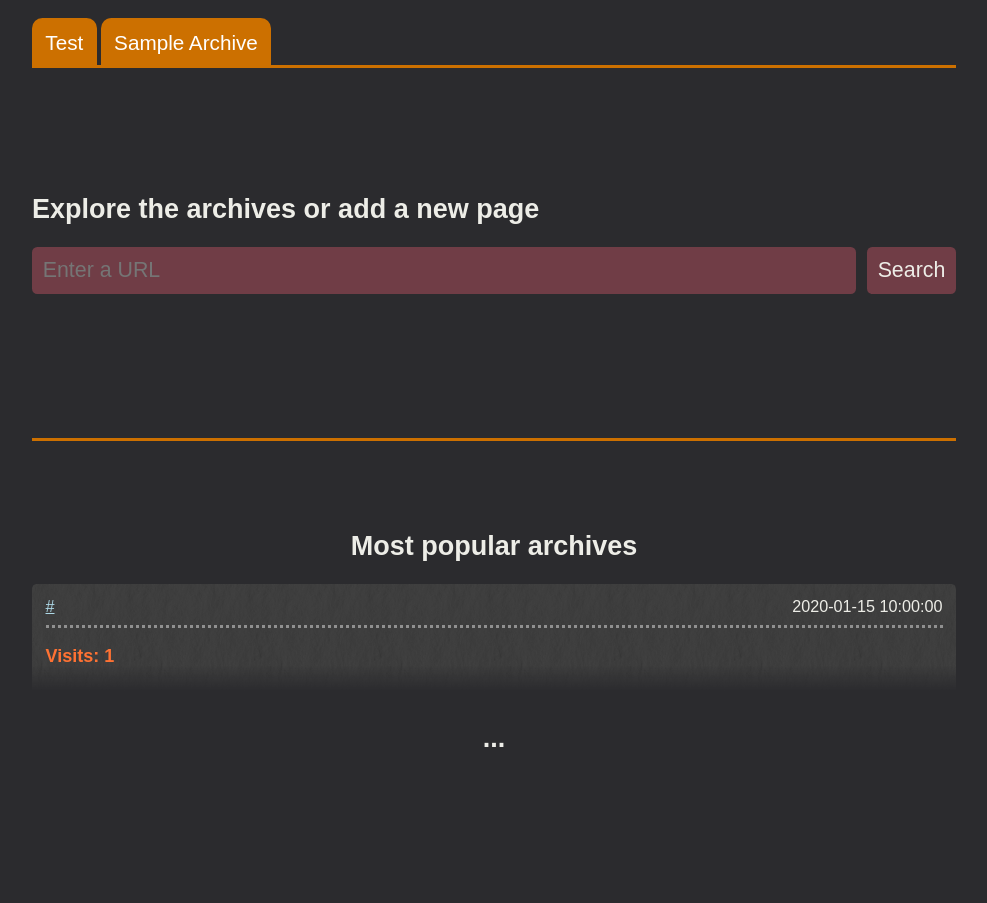
After one commit to killercho/nowayforward_human, a PHP site: page /home/index.php in a window 1280 px wide. The commit adds this page. Shown: the whole page, without its empty margins (146-1133 px from the left). Run offline with PHP 8.4, Linux system fonts and the light colour scheme; tables that the repository leaves empty hold one stand-in row (values such as "Sample post").

Commit message:
feat: Implement the home page

```diff
--- a/apache/httpd.conf.tpl
+++ b/apache/httpd.conf.tpl
@@ -15,6 +15,7 @@ LoadModule unixd_module modules/mod_unixd.so
 LoadModule mime_module modules/mod_mime.so
 LoadModule alias_module modules/mod_alias.so
 LoadModule env_module modules/mod_env.so
+LoadModule rewrite_module modules/mod_rewrite.so
 #LoadModule log_config_module modules/mod_log_config.so
 
 Define ROOT ${ROOT_DIR}
--- a/apache/sites/nowayforward_human.conf.tpl
+++ b/apache/sites/nowayforward_human.conf.tpl
@@ -5,4 +5,8 @@
   <FilesMatch \.php$>
     SetHandler "proxy:unix:${PHP_FPM_SOCKET}|fcgi://localhost/"
   </FilesMatch>
+
+  RedirectMatch "^/$" /home/index.php
+  RedirectMatch "^/index.html$" /home/index.php
+  RedirectMatch "^/index.php$" /home/index.php
 </VirtualHost>
--- /dev/null
+++ b/views/home/index.php
@@ -0,0 +1,37 @@
+<?php
+    include '../meta.php';
+?>
+
+<section class="highlight separate-margin">
+    <h2>Explore the archives or add a new page</h2>
+    <form action="/sample_archive/index.php" method="POST" class="font-125 flex-row width-100 center-margin">
+        <input type="text" name="page_url" placeholder="Enter a URL" class="flex-expand">
+        <input type="submit" name="archive_page_button" value="Search">
+    </form>
+</section>
+
+<hr class="new-section"/>
+
+<h1>Most popular archives</h1>
+
+<?php foreach(Database\Webpage::mostVisited(10) as $page): ?>
+    <section class="card">
+        <section class="quickinfo">
+            <a href="<?php echo $page->URL ?>"><?php echo $page->URL ?></a>
+            <span class="float-right"><?php echo $page->Date ?></span>
+        </section>
+        <section>
+            <span><!-- Favicon --></span>
+            <span><!-- Title --></span>
+        </section>
+        <section>
+            <strong>Visits: <?php echo $page->Visits ?></strong>
+            <strong><!-- Archives count --></strong>
+        </section>
+    </section>
+<?php endforeach; ?>
+<h1>...</h1>
+
+<div class="card-blank-afterspace"></div>
+
+<?php end_page(); ?>
--- a/views/styles.css
+++ b/views/styles.css
@@ -5,6 +5,8 @@
   --highlight-border-color: #cecec9;
   --orange: #cc7000;
   --cherry: #703d46;
+
+  --card-expand-with: 6em;
 }
 
 /* Global */
@@ -16,6 +18,7 @@ body {
   color: var(--foreground-color);
 
   width: 100vw;
+  max-width: 100%;
   height: 100vh;
 
   margin: 0;
@@ -32,7 +35,7 @@ strong {
   color: #ff7233;
 }
 
-h1, h2, h3, h4, h5, h6 {
+h1 {
   text-align: center;
 }
 
@@ -46,6 +49,8 @@ input {
 
   border: none;
   border-radius: 0.25em;
+
+  min-width: 1em;
 }
 
 input[type=text]:focus {
@@ -54,6 +59,48 @@ input[type=text]:focus {
 
 input[type=submit]:hover {
   cursor: pointer;
+}
+
+/* Generic */
+
+.float-right {
+  float: right;
+}
+
+.width-80 {
+  width: 80%;
+}
+
+.width-100 {
+  width: 100%;
+}
+
+.font-125 {
+  font-size: 1.25em;
+}
+
+.font-150 {
+  font-size: 1.5em;
+}
+
+.center-margin {
+  margin-left: auto;
+  margin-right: auto;
+}
+
+.separate-margin {
+  margin-top: 5em;
+  margin-bottom: 8em;
+}
+
+.flex-row {
+  display: flex;
+  flex-direction: row;
+  gap: 0.5em;
+}
+
+.flex-expand {
+  flex: 1;
 }
 
 /* Main containers */
@@ -78,7 +125,7 @@ nav > * {
 
   width: fit-content;
 
-  color: color(--foreground-color);
+  color: white;
   background-color: var(--orange);
   text-decoration: none;
 
@@ -100,6 +147,14 @@ article > * {
 }
 
 /* Page elements */
+hr.new-section {
+  height: 3px;
+  border-width: 0;
+  color: var(--orange);
+  background-color: var(--orange);
+  margin-bottom: 5em;
+}
+
 .card {
   display: flex;
   flex-direction: column;
@@ -128,7 +183,7 @@ article > * {
 
 .card:hover {
   cursor: pointer;
-  height: 12.5em;
+  height: calc(6.5em + var(--card-expand-with));
 }
 
 .card > .quickinfo {
@@ -136,3 +191,7 @@ article > * {
   padding-bottom: 0.5em;
   border-bottom: 3px dotted #909090;
 }
+
+.card-blank-afterspace {
+  height: var(--card-expand-with);
+}
```
